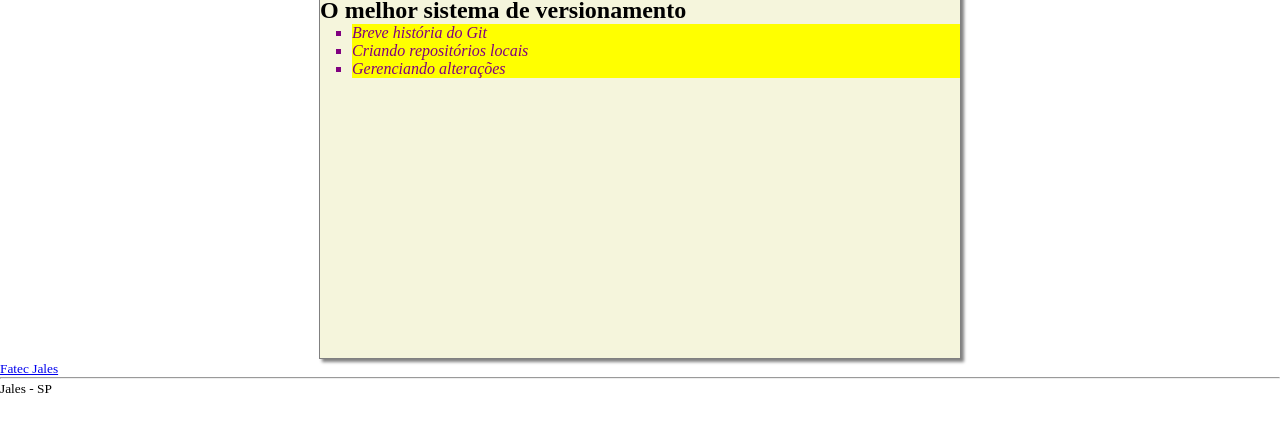
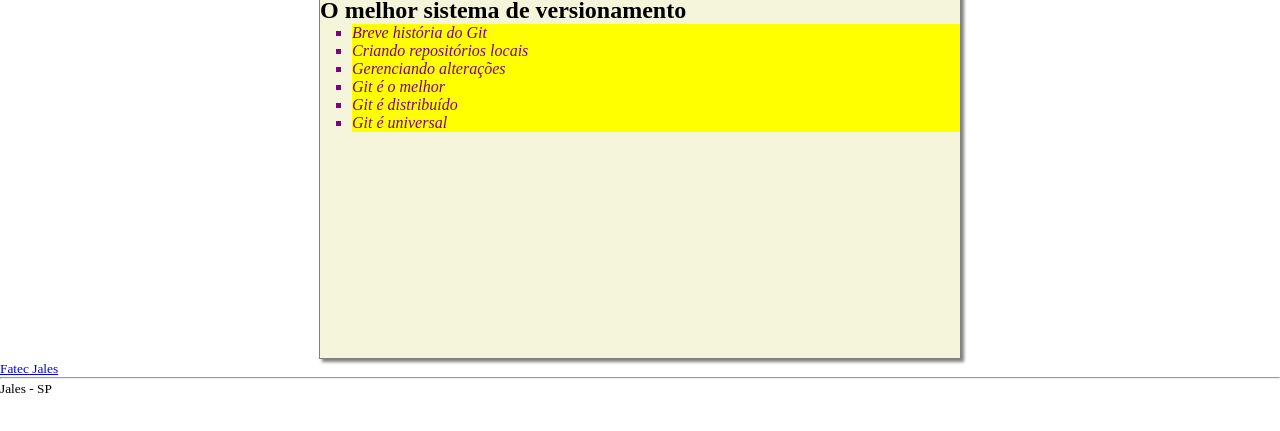
Before and after one commit to joaovneres/si_intro_git, a plain HTML site: page index.html in a window 1280 px wide. Shown: the part 43-474 px from the top of the page. Drawn offline with Linux system fonts and the light colour scheme.

Commit message:
new list link is ok

```diff
--- a/index.html
+++ b/index.html
@@ -18,6 +18,9 @@
             <li>Breve história do Git</li>
             <li>Criando repositórios locais</li>
             <li>Gerenciando alterações</li>
+            <li>Git é o melhor</li>
+            <li>Git é distribuído</li>
+            <li>Git é universal</li>
         </ul>
     </div>
     <footer>
```
